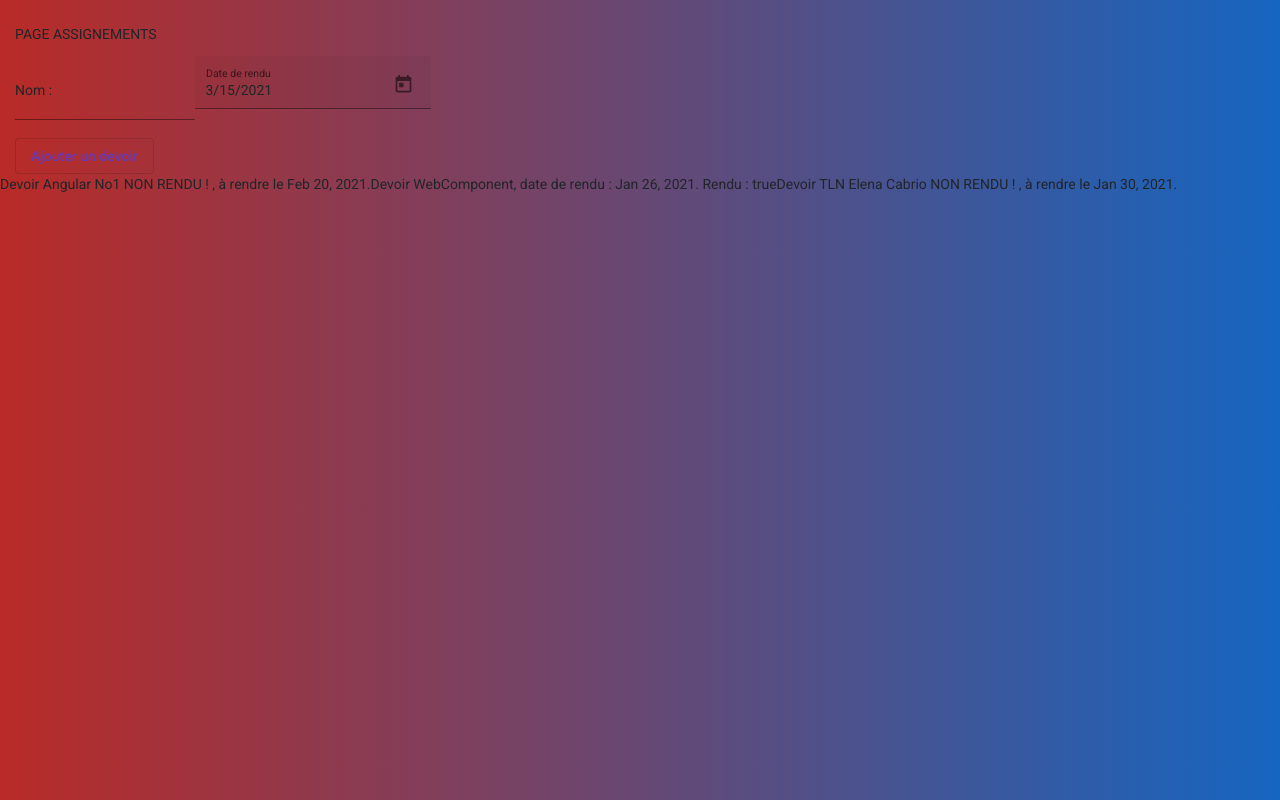
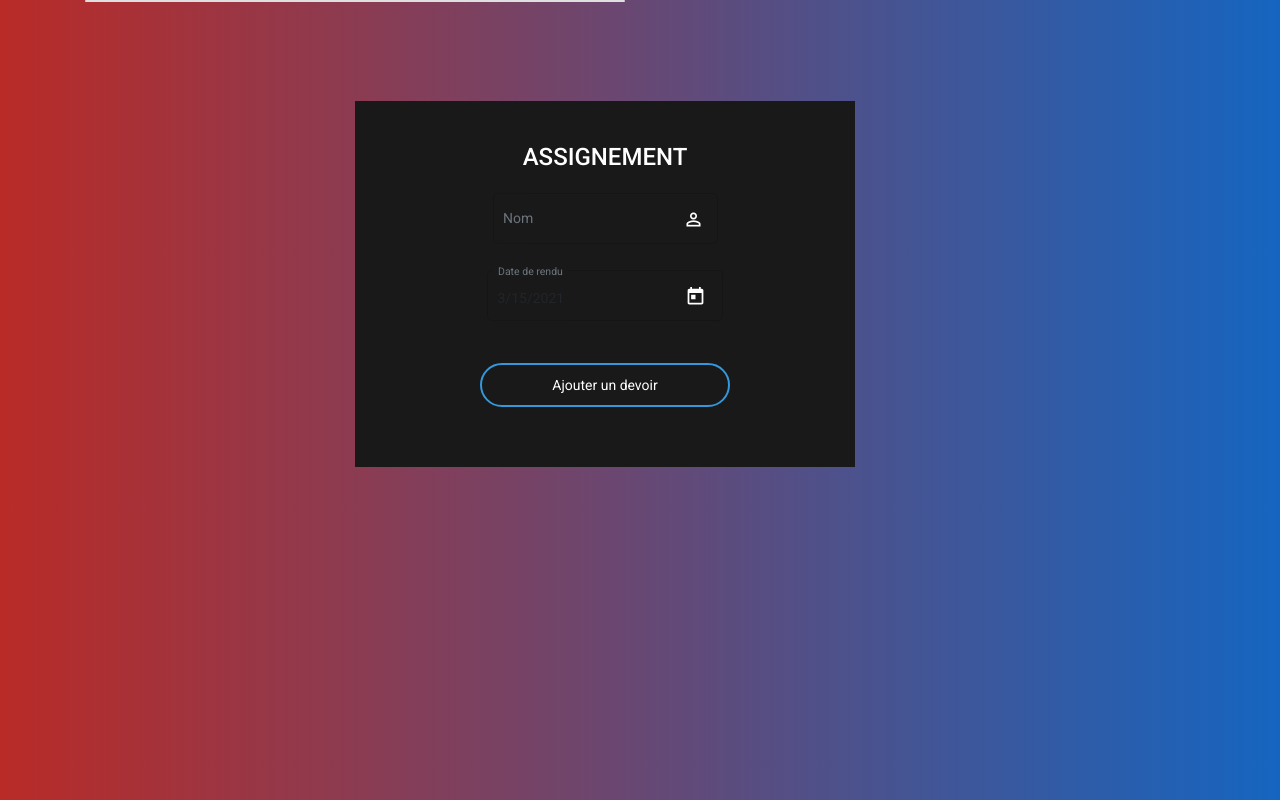
Before and after one commit to ThomasGauci/angular_projet, an Angular app in the folder Front/app/: page /acceuil in a window 1280 px wide. Built offline with nearby package versions, Linux system fonts and the light colour scheme.

Commit message:
onglet assignements base

```diff
--- a/Front/app/src/app/assignments/assignments.component.html
+++ b/Front/app/src/app/assignments/assignments.component.html
@@ -1,4 +1,4 @@
-<div id="assignments" class="container-fluid pt-4">
+<!-- <div id="assignments" class="container-fluid pt-4">
     <div class="row">
         <div class="col">
             <p>PAGE ASSIGNEMENTS</p>
@@ -40,5 +40,29 @@
 
           </div>
     </div>
-
+</div> -->
+<div class="container">
+    <div class="row">
+        <div class="col-md-6">
+            <div class="card">
+                <div class="box">
+                    <h1>Assignement</h1>
+                    <form ngForm #assignmentForm class="form">
+                        <mat-form-field appearance="outline">
+                            <mat-label class="text-muted" >Nom</mat-label>
+                            <input matInput [(ngModel)]="nomDevoir" name="nom">
+                            <mat-icon matSuffix class="secondary-text material-icons color_white">perm_identity</mat-icon>
+                        </mat-form-field>
+                        <mat-form-field appearance="outline">
+                            <mat-label class="text-muted" >Date de rendu</mat-label>
+                            <input matInput [matDatepicker]="picker" [(ngModel)]="dateDeRendu" name="date">
+                            <mat-datepicker-toggle matSuffix [for]="picker"></mat-datepicker-toggle>
+                            <mat-datepicker #picker></mat-datepicker>
+                        </mat-form-field>
+                        <input type="button" [disabled]="!ajoutActive" (click)="add()" name="" value="Ajouter un devoir" href="#">
+                    </form>
+                </div>
+            </div>
+        </div>
+    </div>
 </div>
--- a/Front/app/src/app/assignments/assignments.component.ts
+++ b/Front/app/src/app/assignments/assignments.component.ts
@@ -35,6 +35,18 @@ export class AssignmentsComponent implements OnInit {
   ngOnInit(): void {
   }
 
+  add(){
+    console.log('Bouton cliqué');
+    console.log('Nom = ' + this.nomDevoir);
+    console.log('Date = ' + this.dateDeRendu);
+
+    let nouvelAssignment = new Assignment();
+    nouvelAssignment.nom = this.nomDevoir;
+    nouvelAssignment.dateDeRendu = this.dateDeRendu;
+    nouvelAssignment.rendu = false;
+
+    this.assignments.push(nouvelAssignment);
+  }
   onSubmit(event: { preventDefault: () => void; }) {
     event.preventDefault();
     console.log('Bouton cliqué');
--- a/Front/app/src/styles.css
+++ b/Front/app/src/styles.css
@@ -34,6 +34,18 @@ body { margin: 0; font-family: Roboto, "Helvetica Neue", sans-serif; }
     left: 50%;
     background: #191919;
     ;
+    text-align: center;
+    transition: 0.25s;
+    margin-top: 100px
+}
+
+.boxAss {
+    width: 500px;
+    padding: 40px;
+    position: absolute;
+    top: 50%;
+    left: 50%;
+    background: #191919;
     text-align: center;
     transition: 0.25s;
     margin-top: 100px
@@ -86,6 +98,53 @@ body { margin: 0; font-family: Roboto, "Helvetica Neue", sans-serif; }
     background: #2ecc71
 }
 
+
+.boxAss input[type="text"],
+.boxAss input[type="button"] {
+    border: 0;
+    background: none;
+    display: block;
+    margin: 20px auto;
+    text-align: center;
+    border: 2px solid #3498db;
+    padding: 10px 10px;
+    width: 250px;
+    outline: none;
+    color: white;
+    border-radius: 24px;
+    transition: 0.25s
+}
+
+.boxAss h1 {
+    color: white;
+    text-transform: uppercase;
+    font-weight: 500
+}
+
+.boxAss input[type="text"]:focus,
+.boxAss input[type="password"]:focus {
+    width: 300px;
+    border-color: #2ecc71
+}
+
+.boxAss input[type="submit"] {
+    border: 0;
+    background: none;
+    display: block;
+    margin: 20px auto;
+    text-align: center;
+    border: 2px solid #2ecc71;
+    padding: 14px 40px;
+    outline: none;
+    color: white;
+    border-radius: 24px;
+    transition: 0.25s;
+    cursor: pointer
+}
+
+.boxAss input[type="submit"]:hover {
+    background: #2ecc71
+}
 .forgot {
     text-decoration: underline
 }
@@ -156,7 +215,35 @@ a.socialIcon:hover,
 
 .material-icons.color_white { color: #FFFFFF; }
 
-::placeholder { /* Chrome, Firefox, Opera, Safari 10.1+ */
-    color: red;
-    opacity: 1; /* Firefox */
-  }
+::ng-deep .mat-focused .mat-form-field-label {
+    /*change color of label*/
+    color: white !important;
+   }
+
+   ::ng-deep.mat-form-field-underline {
+    /*change color of underline*/
+    background-color: white !important;
+   }
+
+   ::ng-deep.mat-form-field-ripple {
+    /*change color of underline when focused*/
+    background-color: white !important;;
+   }
+
+   ::ng-deep .mat-form-field-label {
+    /*change color of label*/
+    color: white !important;
+   }
+
+
+   mat-datepicker-toggle {
+    color: white !important;
+   }
+
+input, select, textarea{
+    color: #ffffff;
+}
+
+textarea:focus, input:focus {
+    color: #ffffff;
+}
```
Also changed, not shown: Front/app/src/app/login/login.component.html (+0 -44 lines).
